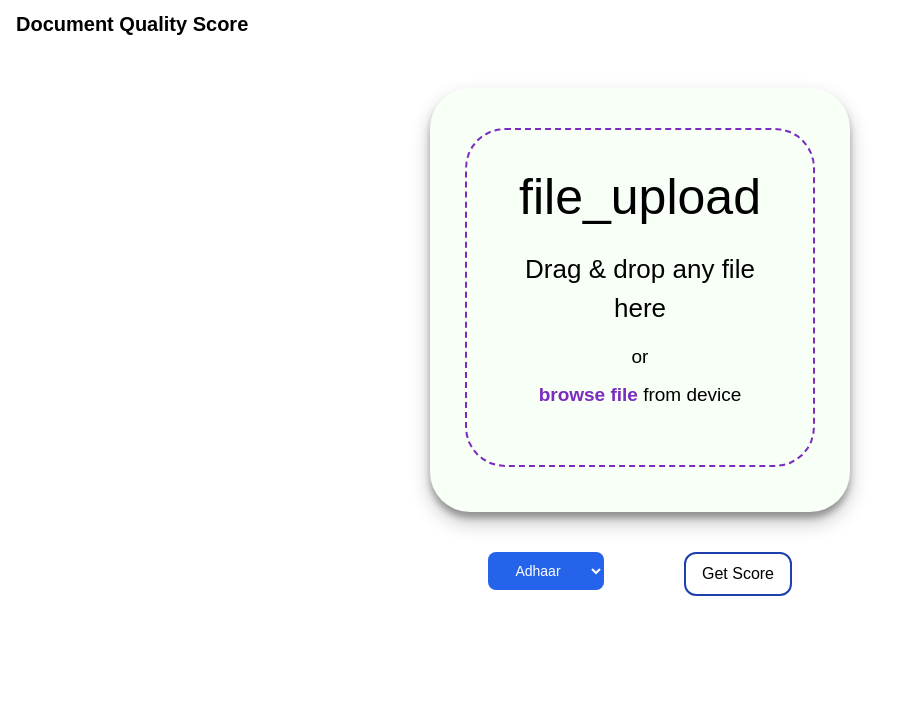
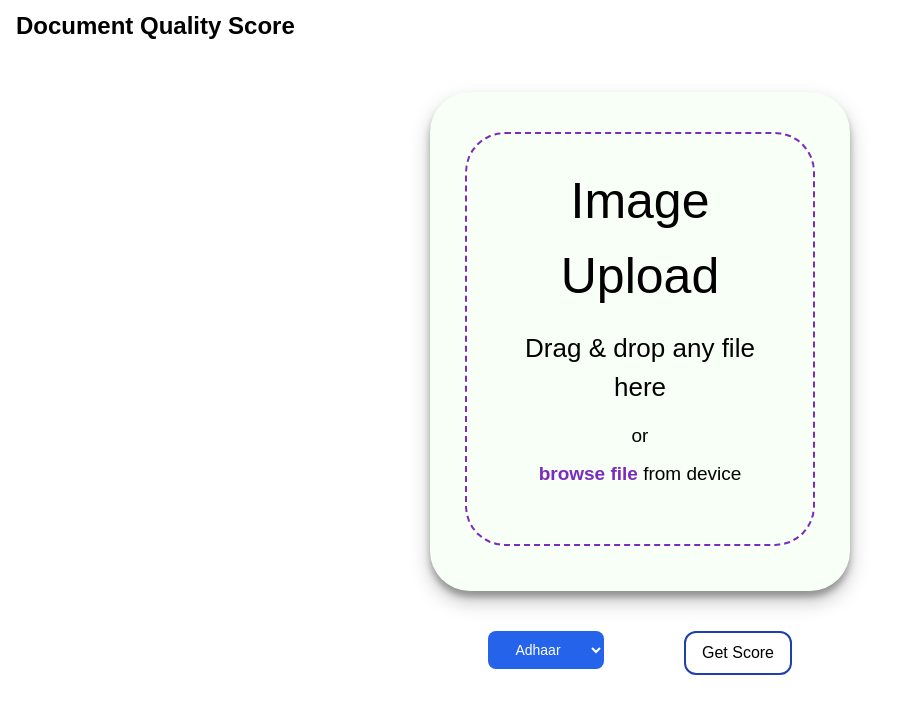
Before and after one commit to deepdarshan21/doc-quality-score, a Next.js app: page / in a window 1280 px wide. Shown: the top 714 px of the page, without its empty margins (0-904 px from the left). Built offline with nearby package versions, Linux system fonts and the light colour scheme.

Commit message:
navya update
Signed-off-by: Deepdarshan <deepdarshan21@gmail.com>

```diff
--- a/pages/index.js
+++ b/pages/index.js
@@ -35,7 +35,7 @@
             <nav className="bg-white border-gray-200 px-2 sm:px-4 py-2.5 rounded">
                 <div className="container flex flex-wrap justify-between items-center mx-auto">
                     <a href="#" className="flex items-center">
-                        <span className="self-center text-xl font-semibold whitespace-nowrap">
+                        <span className="self-center text-2xl font-semibold whitespace-nowrap">
                             Document Quality Score
                         </span>
                     </a>
@@ -83,7 +83,7 @@
                         <div className="drag-file-area">
                             <span className="material-icons-outlined upload-icon">
                                 {" "}
-                                file_upload{" "}
+                                Image Upload{" "}
                             </span>
                             <h3 className="dynamic-message"> Drag & drop any file here </h3>
                             <label className="label">
```
